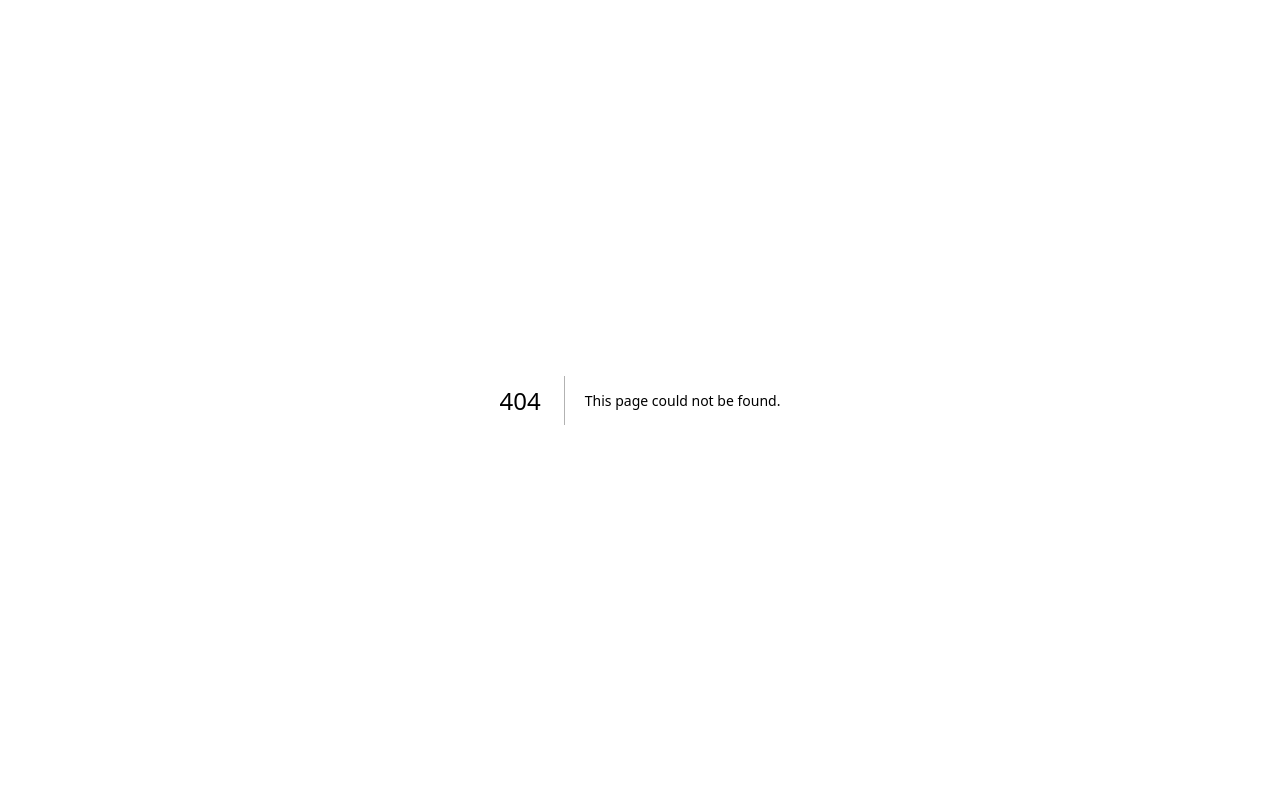
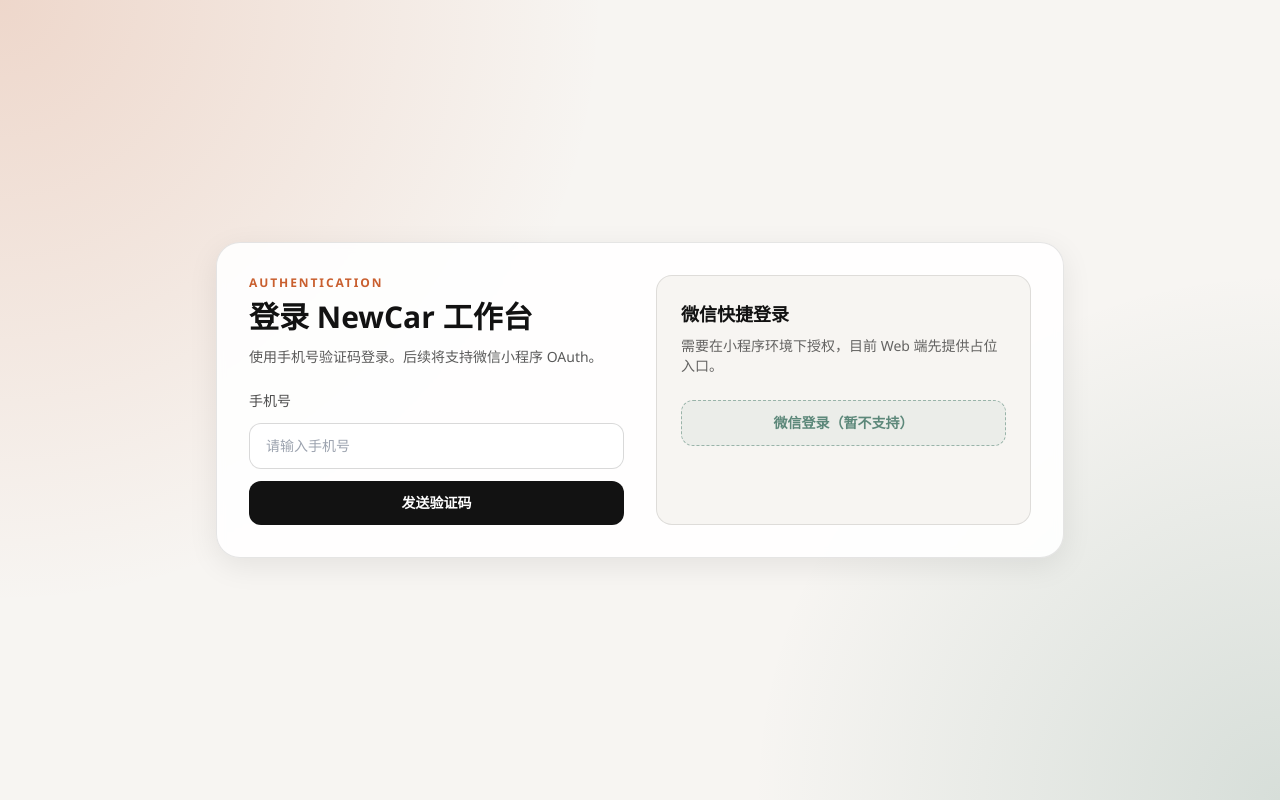
Before and after one commit to StrangeXin/newcar, a Next.js app in the folder apps/web/: page /login in a window 1280 px wide. Before the commit this address had no page. Built offline with nearby package versions, Linux system fonts and the light colour scheme; no server answers.

Commit message:
feat: add OTP login page and auth guard

```diff
--- /dev/null
+++ b/apps/web/src/app/journey/layout.tsx
@@ -0,0 +1,14 @@
+import { cookies } from 'next/headers';
+import { redirect } from 'next/navigation';
+
+const TOKEN_KEY = 'newcar_token';
+
+export default function JourneyLayout({ children }: { children: React.ReactNode }) {
+  const token = cookies().get(TOKEN_KEY)?.value;
+
+  if (!token) {
+    redirect('/login');
+  }
+
+  return <>{children}</>;
+}
--- /dev/null
+++ b/apps/web/src/app/journey/page.tsx
@@ -0,0 +1,10 @@
+export default function JourneyPage() {
+  return (
+    <main className="mx-auto min-h-screen w-full max-w-6xl px-6 py-8">
+      <div className="rounded-2xl border border-black/10 bg-white/80 p-8 shadow-card">
+        <h1 className="text-2xl font-bold">Journey Workspace</h1>
+        <p className="mt-2 text-sm text-black/65">工作台内容将在下一步任务中完善。</p>
+      </div>
+    </main>
+  );
+}
--- /dev/null
+++ b/apps/web/src/app/login/page.tsx
@@ -0,0 +1,31 @@
+import { OtpForm } from '@/components/auth/OtpForm';
+import { WechatLoginButton } from '@/components/auth/WechatLoginButton';
+
+export default function LoginPage() {
+  return (
+    <main className="mx-auto flex min-h-screen w-full max-w-4xl items-center px-6 py-16">
+      <div className="grid w-full gap-8 rounded-3xl border border-black/10 bg-white/90 p-8 shadow-card backdrop-blur-sm md:grid-cols-2">
+        <section>
+          <p className="text-xs font-semibold uppercase tracking-[0.16em] text-ember">Authentication</p>
+          <h1 className="mt-2 text-3xl font-bold">登录 NewCar 工作台</h1>
+          <p className="mt-3 text-sm text-black/65">
+            使用手机号验证码登录。后续将支持微信小程序 OAuth。
+          </p>
+          <div className="mt-6">
+            <OtpForm />
+          </div>
+        </section>
+
+        <section className="rounded-2xl border border-black/10 bg-pearl p-6">
+          <h2 className="text-lg font-semibold">微信快捷登录</h2>
+          <p className="mt-2 text-sm text-black/60">
+            需要在小程序环境下授权，目前 Web 端先提供占位入口。
+          </p>
+          <div className="mt-6">
+            <WechatLoginButton />
+          </div>
+        </section>
+      </div>
+    </main>
+  );
+}
--- /dev/null
+++ b/apps/web/src/components/auth/OtpForm.tsx
@@ -0,0 +1,131 @@
+'use client';
+
+import { FormEvent, useState } from 'react';
+import { useRouter } from 'next/navigation';
+import { post } from '@/lib/api';
+import { setToken } from '@/lib/auth';
+
+interface SendOtpResponse {
+  message: string;
+  otp?: string;
+}
+
+interface LoginResponse {
+  accessToken: string;
+  refreshToken: string;
+}
+
+export function OtpForm() {
+  const router = useRouter();
+  const [phone, setPhone] = useState('');
+  const [otp, setOtp] = useState('');
+  const [step, setStep] = useState<1 | 2>(1);
+  const [loading, setLoading] = useState(false);
+  const [error, setError] = useState<string | null>(null);
+  const [hintOtp, setHintOtp] = useState<string | null>(null);
+
+  async function handleSendOtp(event: FormEvent) {
+    event.preventDefault();
+    if (!phone.trim()) {
+      setError('请输入手机号');
+      return;
+    }
+    setLoading(true);
+    setError(null);
+    try {
+      const result = await post<SendOtpResponse>('/auth/phone/send-otp', { phone: phone.trim() });
+      setHintOtp(result.otp || null);
+      setStep(2);
+    } catch (err) {
+      setError((err as Error).message || '验证码发送失败');
+    } finally {
+      setLoading(false);
+    }
+  }
+
+  async function handleVerifyOtp(event: FormEvent) {
+    event.preventDefault();
+    if (!otp.trim()) {
+      setError('请输入验证码');
+      return;
+    }
+    setLoading(true);
+    setError(null);
+    try {
+      const result = await post<LoginResponse>('/auth/phone/login', {
+        phone: phone.trim(),
+        otp: otp.trim(),
+      });
+      setToken(result.accessToken);
+      router.push('/journey');
+      router.refresh();
+    } catch (err) {
+      setError((err as Error).message || '登录失败');
+    } finally {
+      setLoading(false);
+    }
+  }
+
+  return (
+    <div className="space-y-4">
+      {step === 1 ? (
+        <form onSubmit={handleSendOtp} className="space-y-3">
+          <label className="block text-sm font-medium text-black/70" htmlFor="phone">
+            手机号
+          </label>
+          <input
+            id="phone"
+            type="tel"
+            autoComplete="tel"
+            value={phone}
+            onChange={(e) => setPhone(e.target.value)}
+            placeholder="请输入手机号"
+            className="w-full rounded-xl border border-black/15 bg-white px-4 py-3 text-sm outline-none ring-ember/30 transition focus:ring-2"
+          />
+          <button
+            type="submit"
+            disabled={loading}
+            className="w-full rounded-xl bg-ink px-4 py-3 text-sm font-semibold text-white disabled:cursor-not-allowed disabled:opacity-60"
+          >
+            {loading ? '发送中...' : '发送验证码'}
+          </button>
+        </form>
+      ) : (
+        <form onSubmit={handleVerifyOtp} className="space-y-3">
+          <label className="block text-sm font-medium text-black/70" htmlFor="otp">
+            验证码
+          </label>
+          <input
+            id="otp"
+            inputMode="numeric"
+            value={otp}
+            onChange={(e) => setOtp(e.target.value)}
+            placeholder="请输入6位验证码"
+            className="w-full rounded-xl border border-black/15 bg-white px-4 py-3 text-sm outline-none ring-ember/30 transition focus:ring-2"
+          />
+          <button
+            type="submit"
+            disabled={loading}
+            className="w-full rounded-xl bg-ink px-4 py-3 text-sm font-semibold text-white disabled:cursor-not-allowed disabled:opacity-60"
+          >
+            {loading ? '登录中...' : '验证并登录'}
+          </button>
+          <button
+            type="button"
+            onClick={() => setStep(1)}
+            className="w-full rounded-xl border border-black/15 bg-white px-4 py-3 text-sm font-semibold"
+          >
+            返回修改手机号
+          </button>
+        </form>
+      )}
+
+      {hintOtp ? (
+        <p className="rounded-lg bg-amber-50 px-3 py-2 text-xs text-amber-700">
+          开发环境验证码：{hintOtp}
+        </p>
+      ) : null}
+      {error ? <p className="text-sm text-red-600">{error}</p> : null}
+    </div>
+  );
+}
--- /dev/null
+++ b/apps/web/src/components/auth/WechatLoginButton.tsx
@@ -0,0 +1,14 @@
+'use client';
+
+export function WechatLoginButton() {
+  return (
+    <button
+      type="button"
+      disabled
+      className="w-full rounded-xl border border-dashed border-pine/40 bg-pine/5 px-4 py-3 text-sm font-semibold text-pine/70"
+      title="微信 OAuth 需要小程序环境"
+    >
+      微信登录（暂不支持）
+    </button>
+  );
+}
```
